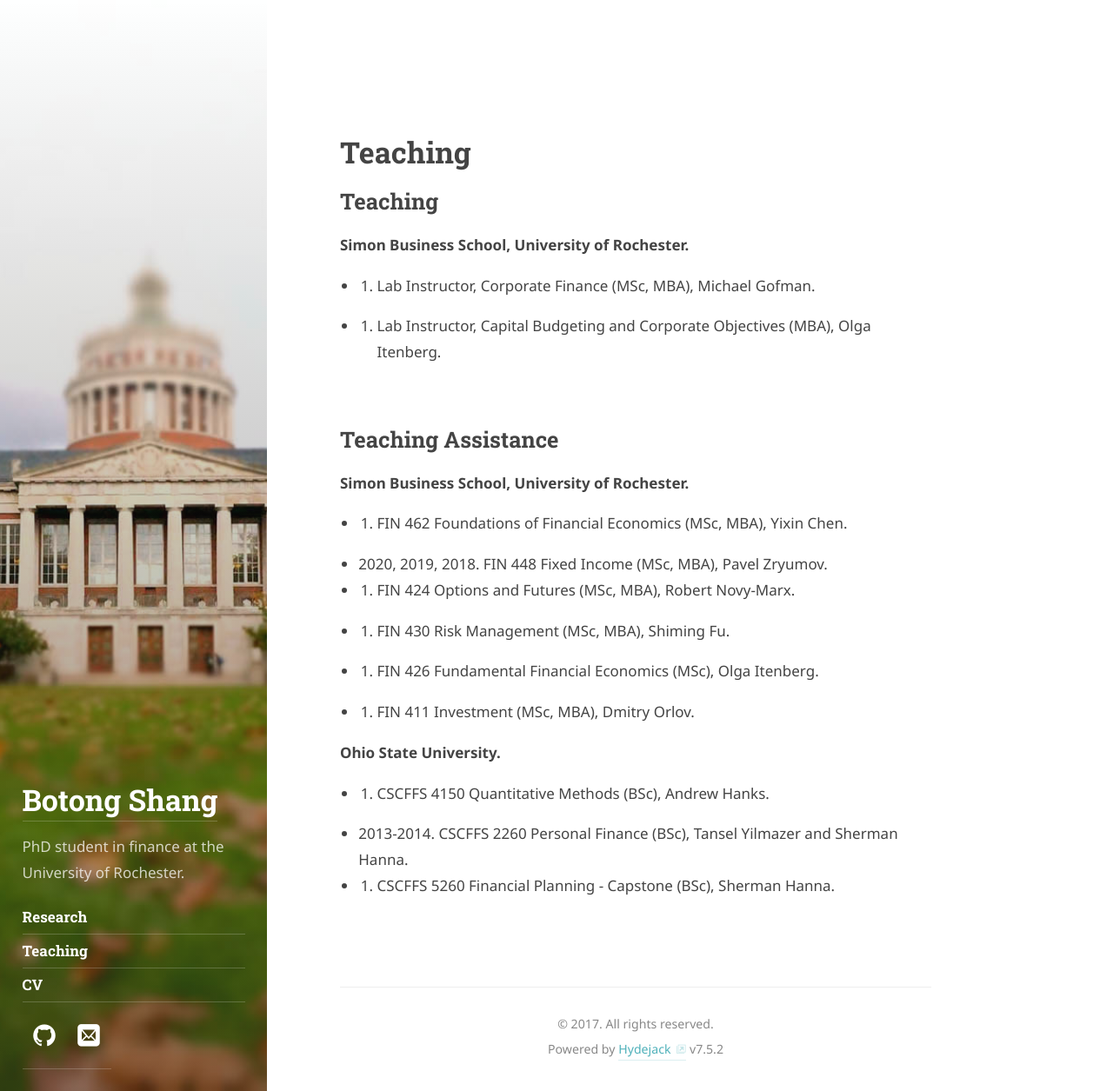
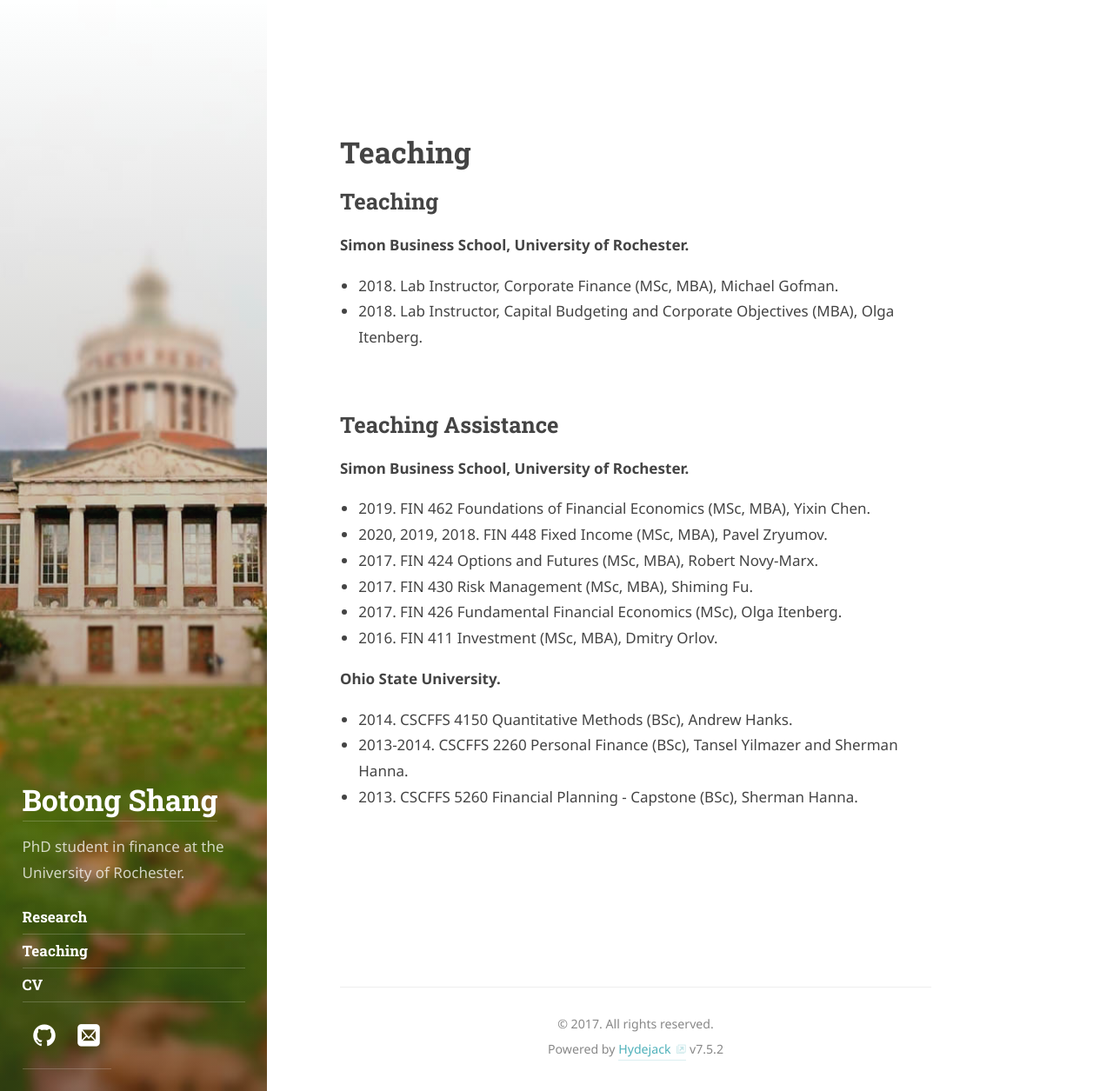
Before and after one commit to botongshang/botongshang.github.io, a Jekyll site: the page built from teaching.md, in a window 1280 px wide and 1255 px high. Shown: the whole window at 87% size. Built offline with Jekyll 4.4.1, drawn with Linux system fonts in a browser that asks for light colours; some web fonts are replaced.

Commit message:
Update teaching.md

```diff
--- a/teaching.md
+++ b/teaching.md
@@ -10,19 +10,19 @@ order: 2
 
 ## Teaching
 **Simon Business School, University of Rochester.**
-- 2018. Lab Instructor, Corporate Finance (MSc, MBA), Michael Gofman.
-- 2018. Lab Instructor, Capital Budgeting and Corporate Objectives (MBA), Olga Itenberg.
+- 2018\. Lab Instructor, Corporate Finance (MSc, MBA), Michael Gofman.
+- 2018\. Lab Instructor, Capital Budgeting and Corporate Objectives (MBA), Olga Itenberg.
 
 ## Teaching Assistance
 **Simon Business School, University of Rochester.**
-- 2019. FIN 462 Foundations of Financial Economics (MSc, MBA), Yixin Chen.
+- 2019\. FIN 462 Foundations of Financial Economics (MSc, MBA), Yixin Chen.
 - 2020, 2019, 2018. FIN 448 Fixed Income (MSc, MBA), Pavel Zryumov.
-- 2017. FIN 424 Options and Futures (MSc, MBA), Robert Novy-Marx.
-- 2017. FIN 430 Risk Management (MSc, MBA), Shiming Fu.
-- 2017. FIN 426 Fundamental Financial Economics (MSc), Olga Itenberg.
-- 2016. FIN 411 Investment (MSc, MBA), Dmitry Orlov.
+- 2017\. FIN 424 Options and Futures (MSc, MBA), Robert Novy-Marx.
+- 2017\. FIN 430 Risk Management (MSc, MBA), Shiming Fu.
+- 2017\. FIN 426 Fundamental Financial Economics (MSc), Olga Itenberg.
+- 2016\. FIN 411 Investment (MSc, MBA), Dmitry Orlov.
 
 **Ohio State University.**
-- 2014. CSCFFS 4150 Quantitative Methods (BSc), Andrew Hanks.
+- 2014\. CSCFFS 4150 Quantitative Methods (BSc), Andrew Hanks.
 - 2013-2014. CSCFFS 2260 Personal Finance (BSc), Tansel Yilmazer and Sherman Hanna.
-- 2013. CSCFFS 5260 Financial Planning - Capstone (BSc), Sherman Hanna.
+- 2013\. CSCFFS 5260 Financial Planning - Capstone (BSc), Sherman Hanna.
```
